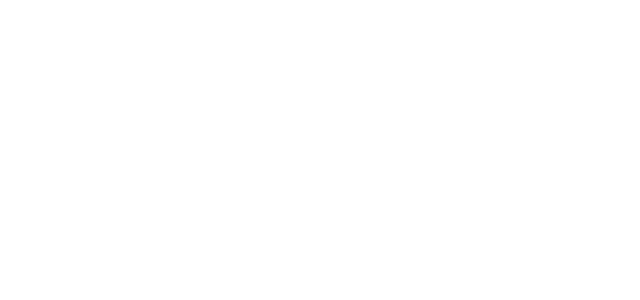
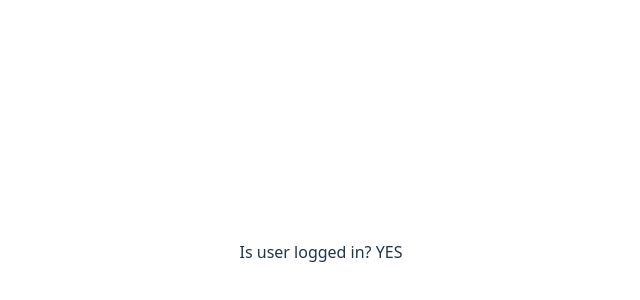
Before and after one commit to patrykomiotek/bosapp, a React (Vite) app: page / in a window 1280 px wide. Shown: the part 148-448 px from the top of the page, without its empty margins (319-959 px from the left). Built offline with nearby package versions, Linux system fonts and the light colour scheme.

Commit message:
feat: with AuthContext - step 1

```diff
--- a/src/App.tsx
+++ b/src/App.tsx
@@ -10,6 +10,7 @@ import { MagicButtonWrapper } from "shared/ui/MagicButton/MagicButtonWrapper";
 import { LevelContext } from "@/components/LevelContext";
 import { LevelComponent } from "@/components/LevelComponent";
 import { AuthInfo } from "./features/auth/components/AuthInfo";
+import { AuthContext } from "./features/auth/components/AuthContext";
 // import { RegistrationFormRefs } from "./components/RegistrationFormRefs";
 // import { RegistrationFormRHF } from "./components/RegistrationFormRHF";
 // import { ValueKeeper } from "./components/ValueKeeper";
@@ -23,12 +24,14 @@ import { AuthInfo } from "./features/auth/components/AuthInfo";
 // import { Text } from './ui' -> '@/ui' -> '@bos/ui`
 
 function App() {
-  const [showViewport, setShowViewport] = useState(true);
+  const [isLoggedIn, setIsLoggedIn] = useState(true);
 
   return (
     <>
       <div>
-        <AuthInfo />
+        <AuthContext.Provider value={{ isLoggedIn }}>
+          <AuthInfo />
+        </AuthContext.Provider>
         {/* <ProductsList /> */}
         {/* <Counter /> */}
         {/* {showViewport && <Viewport />} */}
--- /dev/null
+++ b/src/features/auth/components/AuthContext.tsx
@@ -0,0 +1,9 @@
+import { createContext } from "react";
+
+type AuthContextType = {
+  isLoggedIn: boolean;
+};
+
+export const AuthContext = createContext<AuthContextType>({
+  isLoggedIn: false,
+});
--- a/src/features/auth/components/AuthCredentials.tsx
+++ b/src/features/auth/components/AuthCredentials.tsx
@@ -1,3 +1,8 @@
+import { useContext } from "react";
+import { AuthContext } from "./AuthContext";
+
 export const AuthCredentials = () => {
-  return <p></p>;
+  const context = useContext(AuthContext);
+
+  return <p>Is user logged in? {context.isLoggedIn ? "YES" : "NO"}</p>;
 };
```
